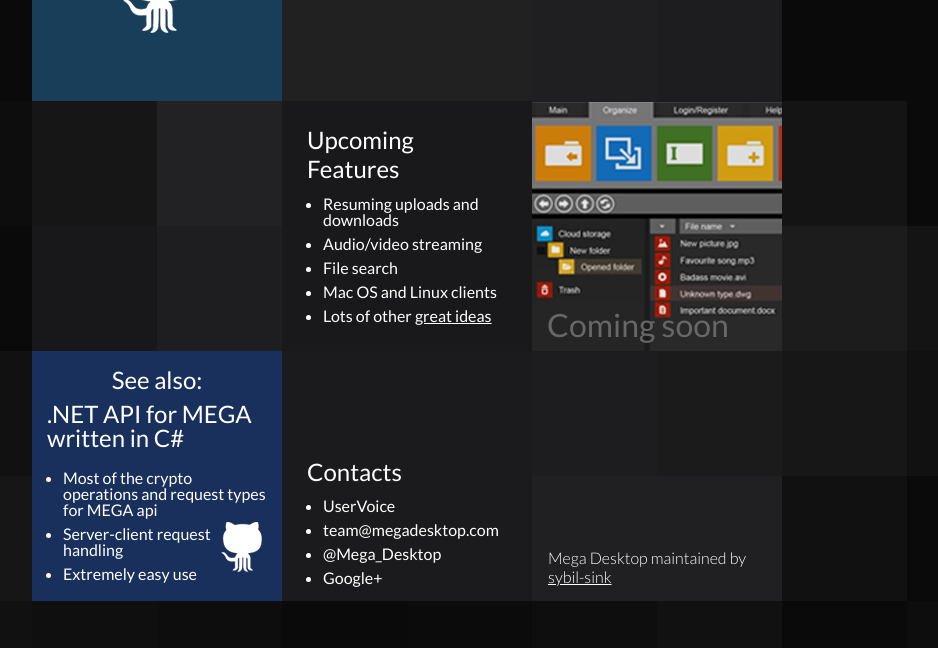
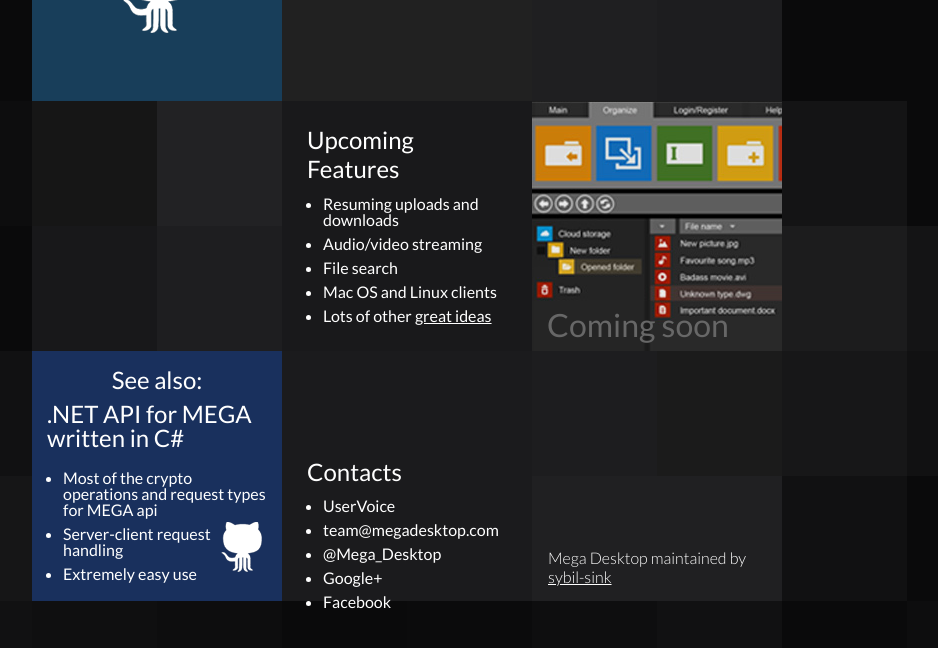
Before and after one commit to sybil-sink/megadesktop, a plain HTML site: page index.html in a window 1280 px wide. Shown: the part 749-1397 px from the top of the page, without its empty margins (233-1171 px from the left). Drawn offline with nearby package versions, Linux system fonts and the light colour scheme.

Commit message:
add FB link

```diff
--- a/index.html
+++ b/index.html
@@ -133,6 +133,7 @@
   						<li><a href="mailto:team@megadesktop.com">team@megadesktop.com</a></li>
   						<li><a href="https://twitter.com/Mega_Desktop">@Mega_Desktop</a></li>
   						<li><a href="https://plus.google.com/110269348975434395326">Google+</a></li>
+  						<li><a href="http://facebook.com/The.Mega.Desktop">Facebook</a></li>
   					</ul>
   				</div>
 	  		</div>
```
